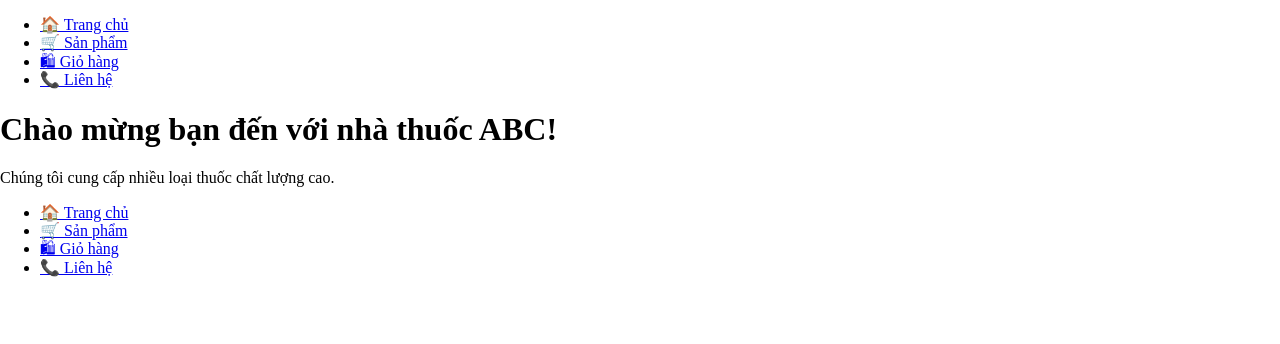
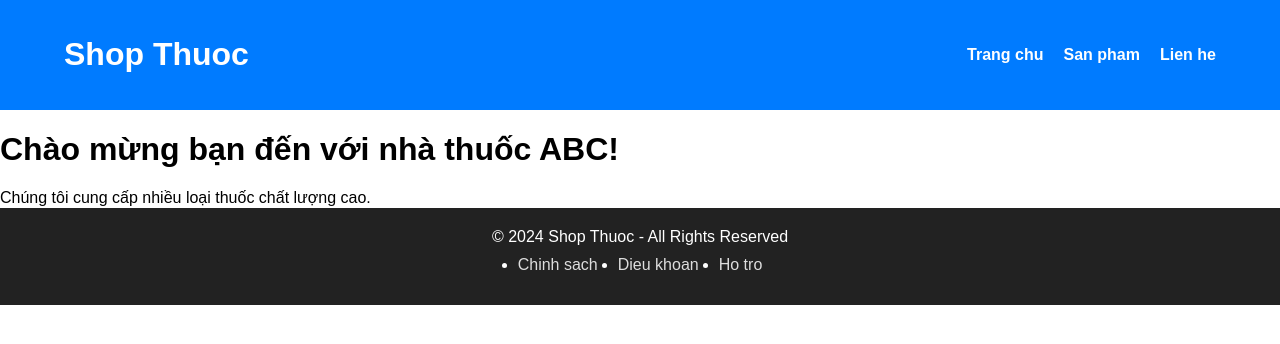
Before and after one commit to tienporocom/pharmacyWebApp, a website: page frontend/src/pages/example.html in a window 1280 px wide. Drawn offline with Linux system fonts and the light colour scheme.

Commit message:
Update header example

```diff
--- a/frontend/src/components/footer.html
+++ b/frontend/src/components/footer.html
@@ -1,3 +1,49 @@
-<footer>
-    <p>&copy; 2024 Nhà thuốc ABC. Mọi quyền được bảo lưu.</p>
+<footer class="footer">
+    <div class="container">
+        <p>&copy; 2024 Shop Thuoc - All Rights Reserved</p>
+        <ul class="footer-links">
+            <li class="footer-item"><a href="#" class="footer-link">Chinh sach</a></li>
+            <li class="footer-item"><a href="#" class="footer-link">Dieu khoan</a></li>
+            <li class="footer-item"><a href="#" class="footer-link">Ho tro</a></li>
+        </ul>
+    </div>
 </footer>
+
+<style>
+    /* Footer */
+.footer {
+    background: #222;
+    color: white;
+    text-align: center;
+    padding: 20px 0;
+    margin-top: auto; /* Đẩy footer xuống cuối nếu nội dung ít */
+}
+
+.footer .container {
+    width: 90%;
+    margin: 0 auto;
+    display: flex;
+    flex-direction: column;
+    align-items: center;
+}
+
+.footer-links {
+    display: flex;
+    justify-content: center;
+    margin: 10px 0;
+}
+
+.footer-item {
+    margin: 0 10px;
+}
+
+.footer-link {
+    color: #ddd;
+    text-decoration: none;
+}
+
+.footer-link:hover {
+    color: white;
+}
+
+</style>
--- a/frontend/src/components/header.html
+++ b/frontend/src/components/header.html
@@ -1,11 +1,66 @@
+<header class="header" id="header">
+    <div class="container">
+        <h1>Shop Thuoc</h1>
+        <nav>
+            <ul class="nav">
+                <li class="nav-item"><a href="#" class="nav-link">Trang chu</a></li>
+                <li class="nav-item"><a href="#" class="nav-link">San pham</a></li>
+                <li class="nav-item"><a href="#" class="nav-link">Lien he</a></li>
+            </ul>
+        </nav>
+    </div>
+</header>
 
-<header>
-    <nav>
-        <ul>
-            <li><a href="index.html">🏠 Trang chủ</a></li>
-            <li><a href="products.html">🛒 Sản phẩm</a></li>
-            <li><a href="cart.html">🛍 Giỏ hàng</a></li>
-            <li><a href="contact.html">📞 Liên hệ</a></li>
-        </ul>
-    </nav>
-</header>
+<style>
+    /* Reset CSS */
+* {
+    margin: 0;
+    padding: 0;
+    box-sizing: border-box;
+}
+
+body {
+    font-family: Arial, sans-serif;
+}
+
+/* Header mặc định */
+.header {
+    background: #007bff;
+    color: white;
+    padding: 15px 0;
+    position: fixed;
+    width: 100%;
+    top: 0;
+    left: 0;
+    transition: all 0.3s ease;
+    z-index: 1000;
+    position: sticky;
+}
+
+.container {
+    width: 90%;
+    margin: 0 auto;
+    display: flex;
+    justify-content: space-between;
+    align-items: center;
+}
+
+.nav {
+    display: flex;
+    list-style: none;
+}
+
+.nav-item {
+    margin-left: 20px;
+}
+
+.nav-link {
+    color: white;
+    text-decoration: none;
+    font-weight: bold;
+}
+
+/* Khi header floating */
+
+
+</style>
--- a/frontend/src/pages/example.html
+++ b/frontend/src/pages/example.html
@@ -18,7 +18,7 @@
         <p>Chúng tôi cung cấp nhiều loại thuốc chất lượng cao.</p>
     </main>
 
-    <div data-include="../components/header.html"></div>  <!-- Nhúng Footer -->
+    <div data-include="../components/footer.html"></div>  <!-- Nhúng Footer -->
 
     <script src="../assets/js/main.js"></script> <!-- Import file JS -->
 </body>
```
Also changed, not shown: frontend/src/assets/js/main.js (line endings or trailing spaces).
